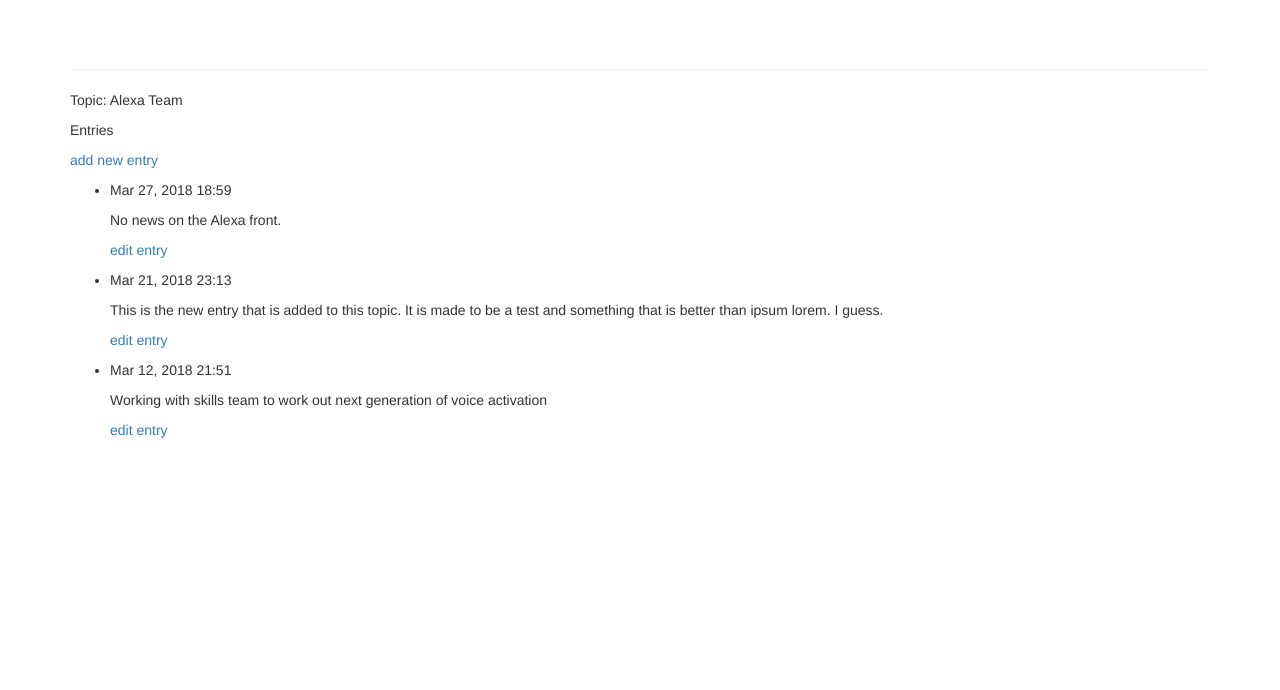
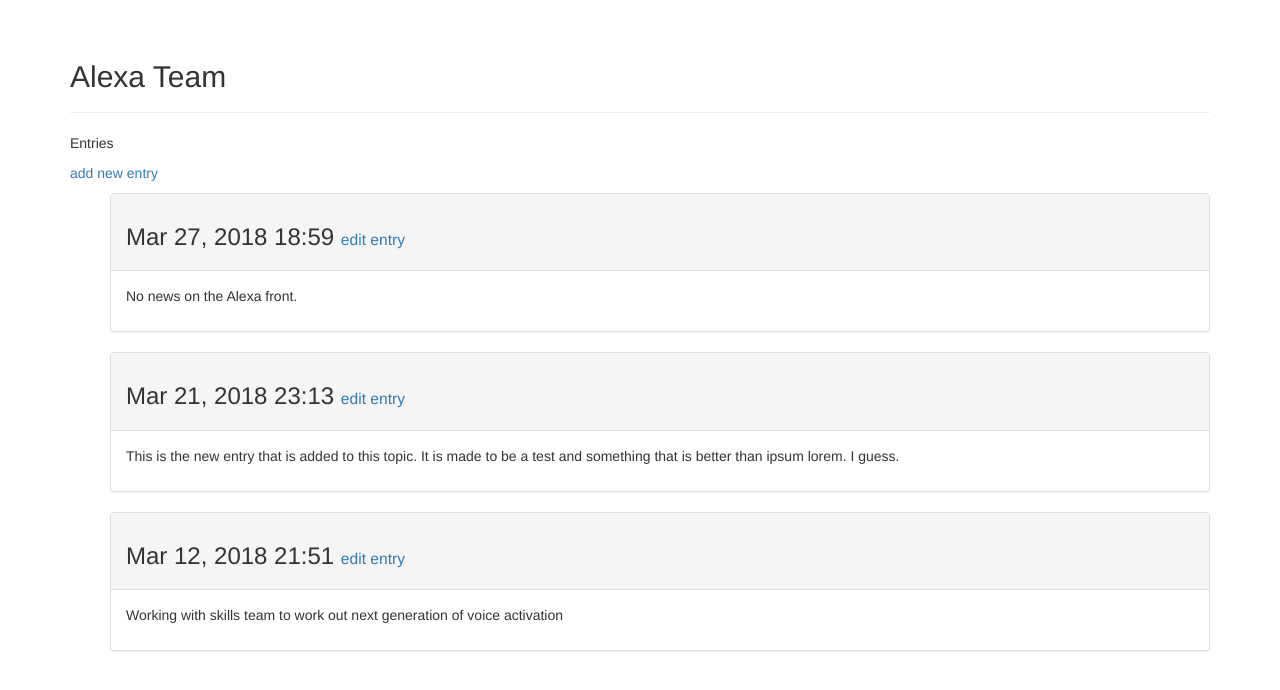
Before and after one commit to marco-zangari/job-log, a Django app: page /topics/1/ in a window 1280 px wide. Shown: the part 52-742 px from the top of the page. Run offline with Django 3.2, Linux system fonts and the light colour scheme; a user stored in the database is signed in; data comes from the database, SQL or seed files in the repository; both versions use the stored data as it was after the commit; some libraries are stand-ins or nearby versions.

Commit message:
changed topic template

```diff
--- a/job_logs/templates/job_logs/topic.html
+++ b/job_logs/templates/job_logs/topic.html
@@ -1,26 +1,30 @@
 {% extends "job_logs/base.html" %}
-
+{% block header %}
+    <h2>{{ topic }}</h2>
+{% endblock header %}
 
 {% block content %}
 
-<p>Topic: {{ topic }}</p>
 <p>Entries</p>
 <p>
     <a href="{% url 'job_logs:new_entry' topic.id %}">add new entry</a>
 </p>
 <ul>
     {% for entry in entries %}
-        <li>
-            <p>{{ entry.date_added|date:'M d, Y H:i' }}</p>
-            <p>{{ entry.text|linebreaks }}</p>
-            <p>
-                <a href="{% url 'job_logs:edit_entry' entry.id %}">edit entry</a>
-            </p>
-        </li>
+        <div class="panel panel-default">
+            <div class="panel-heading">
+                <h3>{{ entry.date_added|date:'M d, Y H:i' }}
+                    <small>
+                        <a href="{% url 'job_logs:edit_entry' entry.id %}">edit entry</a>
+                    </small>
+                </h3>
+            </div>
+            <div class="panel-body">
+                {{ entry.text|linebreaks }}
+            </div>
+        </div><!--panel-->
     {% empty %}
-        <li>
-            There are no entries for this topic yet.
-        </li>
+        There are no entries for this topic yet.
     {% endfor %}
 </ul>
 
```
Also changed, not shown: db.sqlite3.
